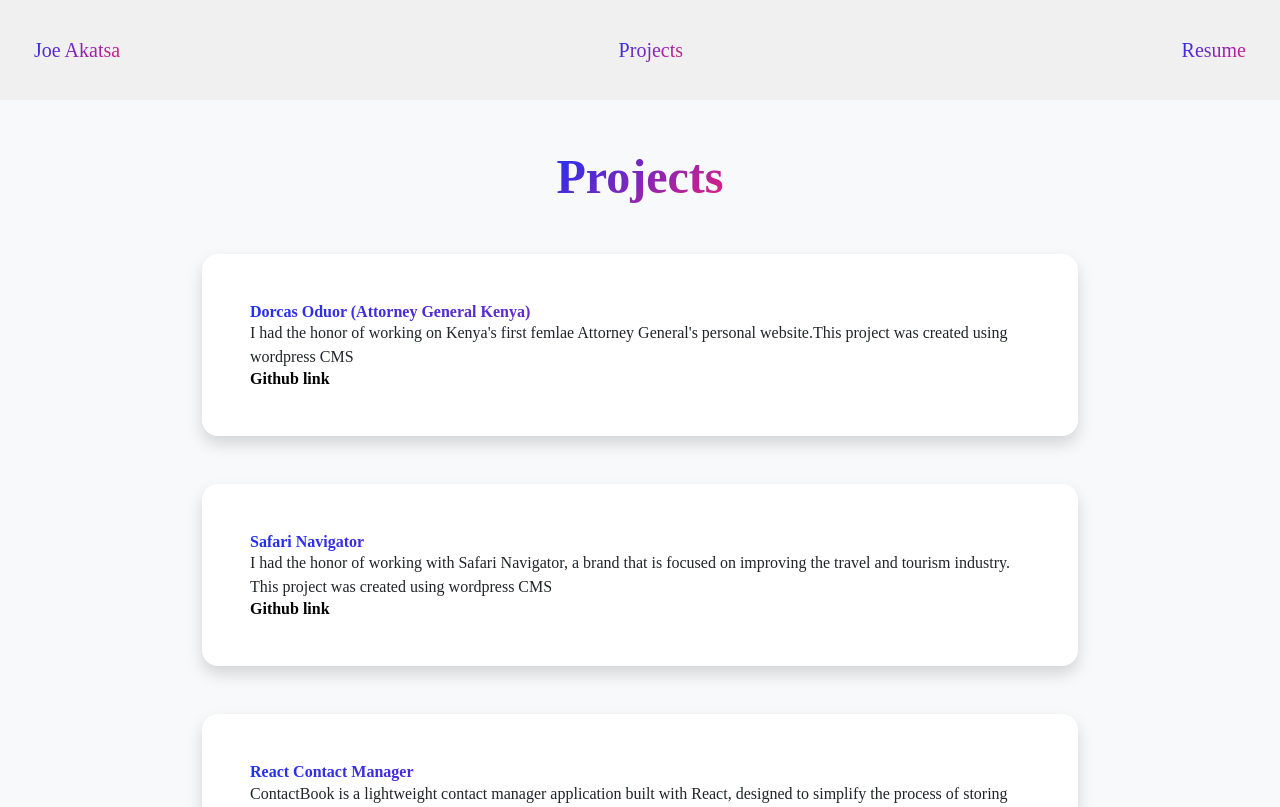
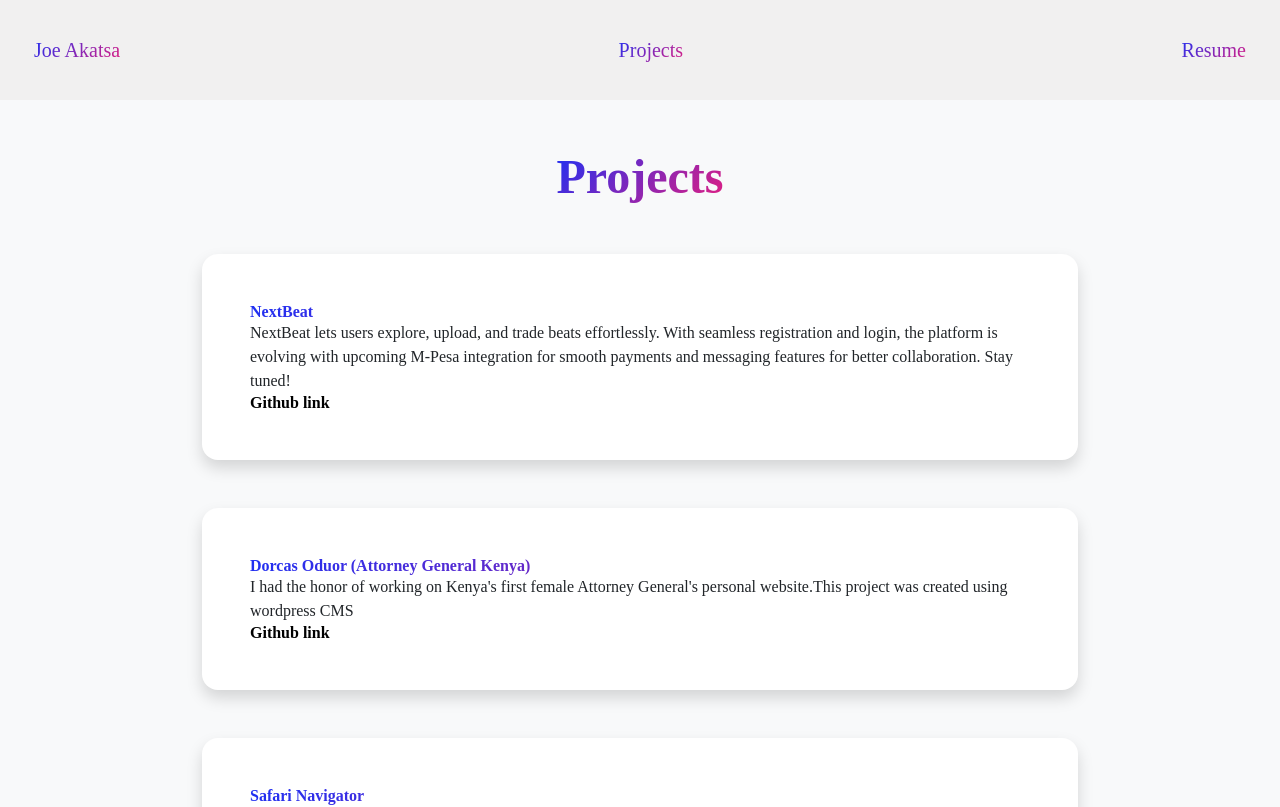
Before and after one commit to jakatsa/myportfolio, a React (Vite) app: page /Projects in a window 1280 px wide. Shown: the top 807 px of the page. Built offline with nearby package versions, Linux system fonts and the light colour scheme.

Commit message:
added next beat project

```diff
--- a/src/components/Projects.jsx
+++ b/src/components/Projects.jsx
@@ -13,8 +13,14 @@ export const Projects = () => {
             </div>
             <div className="row gx-5 justify-content-center">
               <ProjectCard
+                title="NextBeat"
+                description="NextBeat lets users explore, upload, and trade beats effortlessly. With seamless registration and login, the platform is evolving with upcoming M-Pesa integration for smooth payments and messaging features for better collaboration. Stay tuned! "
+                liveLink="https://next-beat-front-end.vercel.app/LandingPage"
+                githubLink="https://github.com/jakatsa/NextBeatFrontEnd"
+              />
+              <ProjectCard
                 title="Dorcas Oduor (Attorney General Kenya)"
-                description="I had the honor of working on Kenya's first femlae Attorney General's personal website.This project was created using wordpress CMS"
+                description="I had the honor of working on Kenya's first female Attorney General's personal website.This project was created using wordpress CMS"
                 liveLink="https://dorcasoduor.com/"
               />
               <ProjectCard
@@ -24,7 +30,7 @@ export const Projects = () => {
                 liveLink="https://safari-navigator.club/"
               />
               {/* Project Cards */}
-              <ProjectCard
+              {/* <ProjectCard
                 title="React Contact Manager"
                 description="ContactBook is a lightweight contact manager application built with React, designed to simplify the process of storing and managing contacts directly within the browser.The application has also been dockerized"
                 liveLink="https://contactmanager-93ih.vercel.app/"
@@ -91,7 +97,7 @@ export const Projects = () => {
                 title="To-Do List"
                 description="This project basically covers the fundamentals of JavaScript such as manipulation of the DOM."
                 liveLink="https://cqvtkluh62xbo7adaiqcba.on.drv.tw/www.TODOLIST.com/"
-              />
+              /> */}
               {/* Add more ProjectCard components for other projects */}
             </div>
           </div>
```
Also changed, not shown: 1 other file (tests, documents, lock files or other folders).
